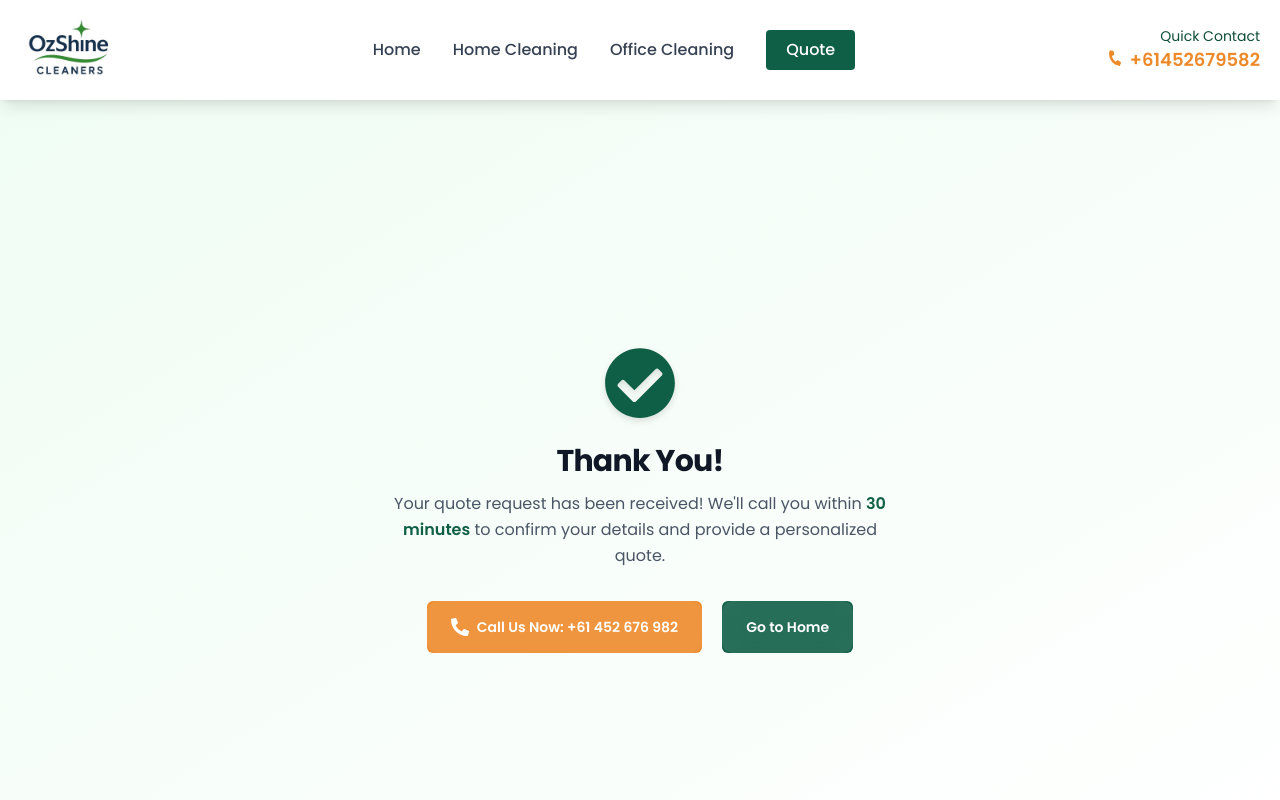
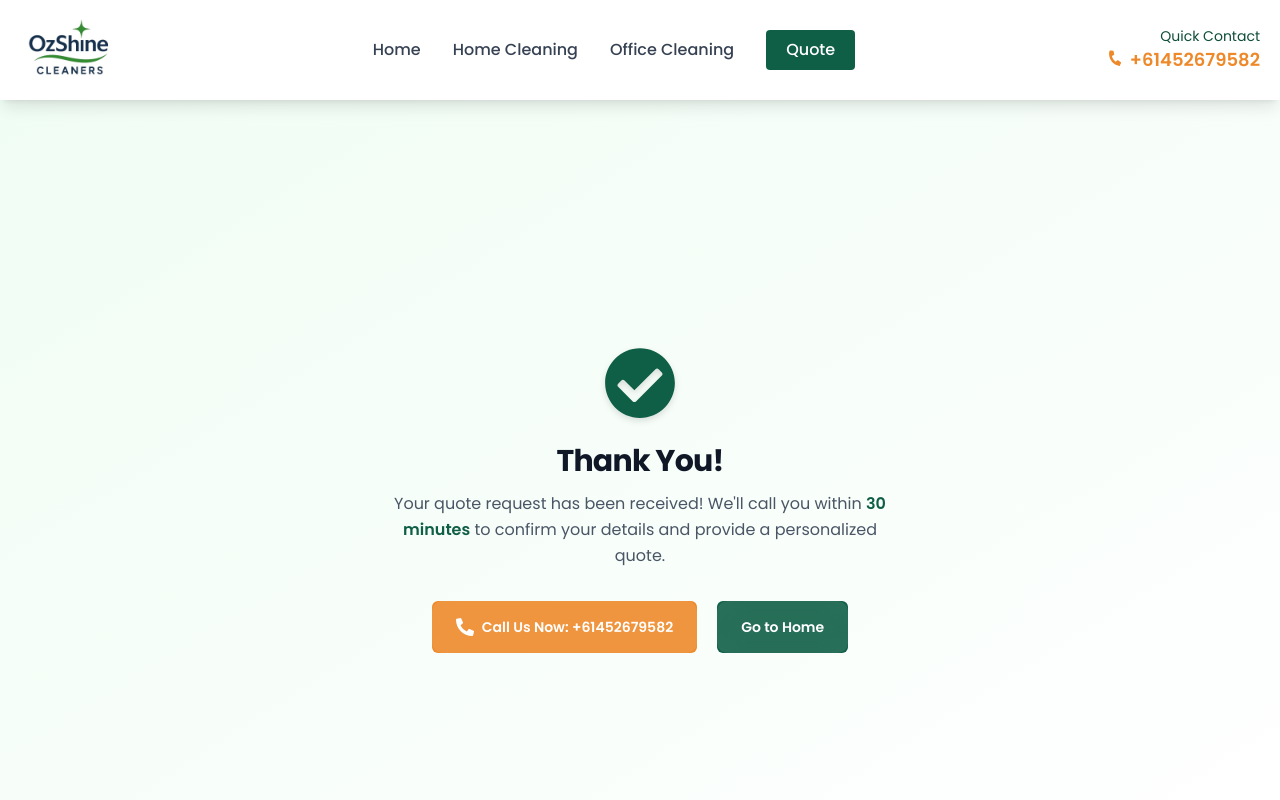
Before and after one commit to Alapottra-troj1n/ozshine-cleaners, a Next.js app: page /thankyou in a window 1280 px wide. Shown: the top 800 px of the page. Built offline with nearby package versions, Linux system fonts and the light colour scheme.

Commit message:
Thank you page added

```diff
--- a/src/app/thankyou/page.tsx
+++ b/src/app/thankyou/page.tsx
@@ -33,7 +33,7 @@ const page = () => {
                     className="rounded-md bg-[#EE892A]">
                     <span className="flex items-center justify-center gap-2 rounded-[10px] bg-white/10 px-6 py-4 text-white text-sm font-semibold backdrop-blur-md transition-all duration-300 group-hover:bg-white/20">
                         <FaPhone className="text-lg scale-x-[-1]" />
-                        Call Us Now: +61 452 676 982
+                        Call Us Now: +61452679582
                     </span>
                 </a>
 
```
